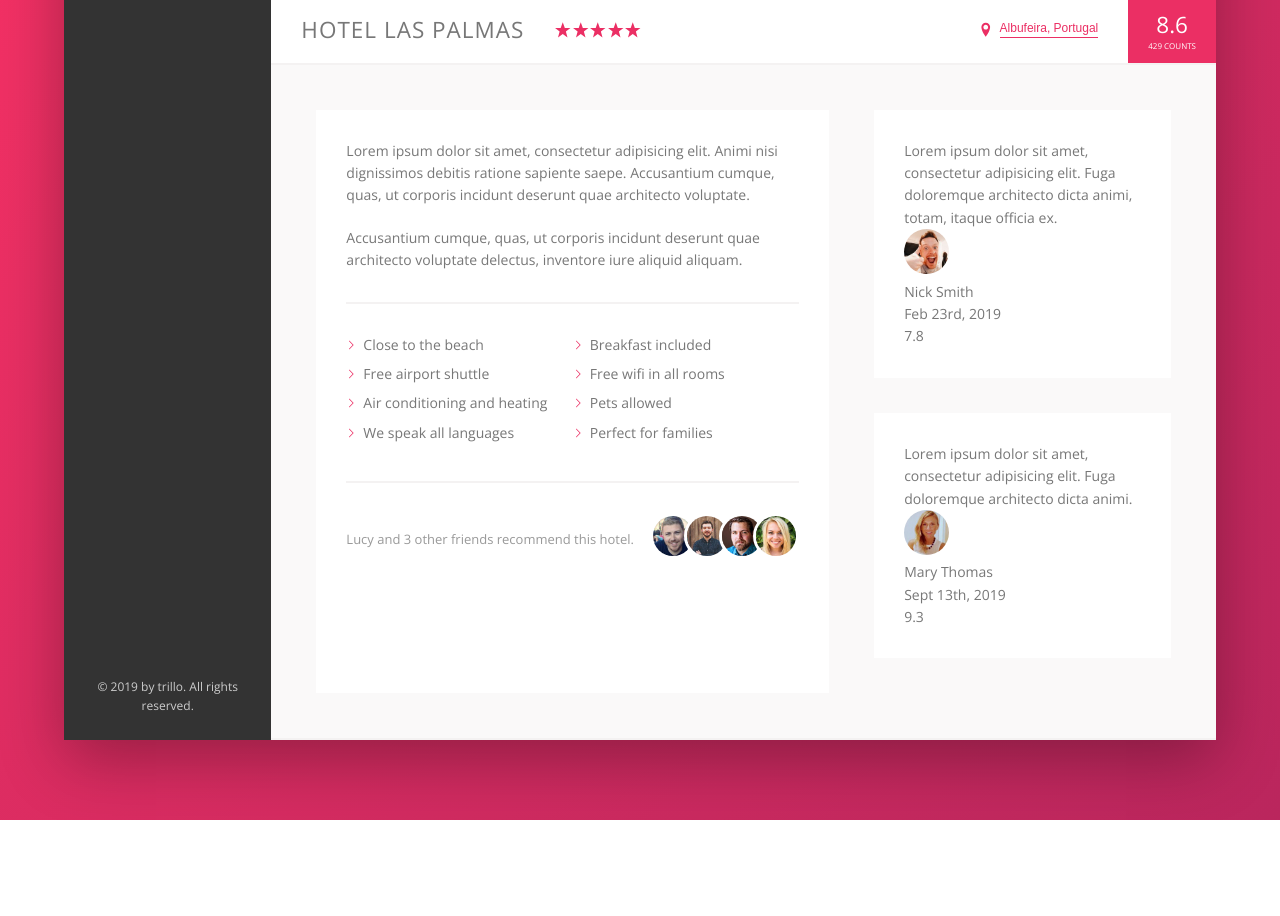
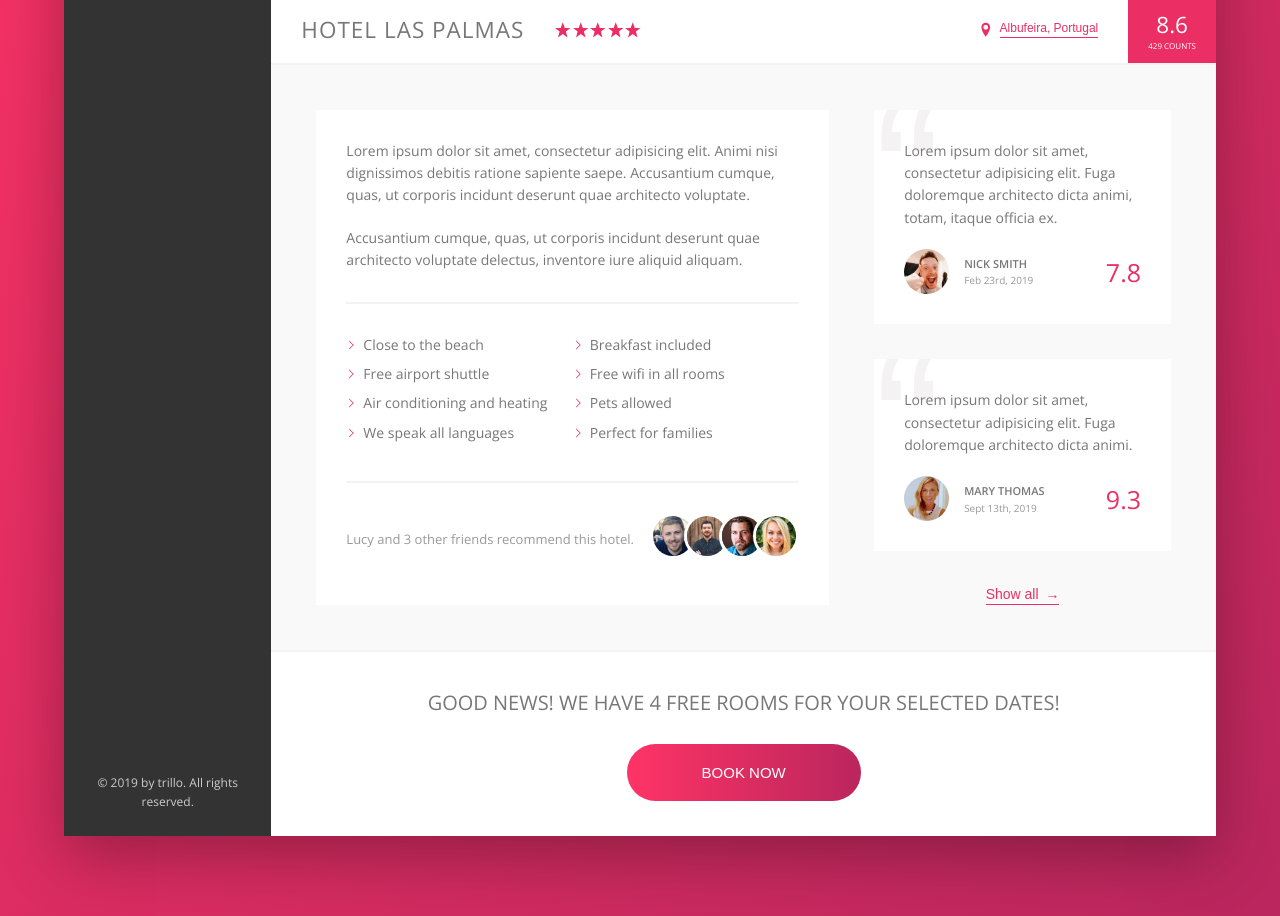
Before and after one commit to AllenLin0321/Trillo, a website: page index.html in a window 1280 px wide. Shown: the part 523-1439 px from the top of the page. Before the commit the page ends 1343 px from the top, so only its background shows below. Drawn offline with nearby package versions, Linux system fonts and the light colour scheme.

Commit message:
Finish Web version

```diff
--- a/index.html
+++ b/index.html
@@ -188,7 +188,8 @@
 
                         <figure class="review">
                             <blockquote class="review__text">
-                                Lorem ipsum dolor sit amet, consectetur adipisicing elit. Fuga doloremque architecto dicta animi.
+                                Lorem ipsum dolor sit amet, consectetur adipisicing elit. Fuga doloremque architecto
+                                dicta animi.
                             </blockquote>
                             <figcaption class="review__user">
                                 <img src="img/user-2.jpg" alt="User 2" class="review__photo">
@@ -199,7 +200,22 @@
                                 <div class="review__rating">9.3</div>
                             </figcaption>
                         </figure>
+
+                        <button class="btn-inline">Show all <span>&rarr;</span></button>
                     </div>
+
+
+
+                </div>
+
+                <div class="cta">
+                    <h2 class="cta__book-now">
+                        Good News! We have 4 free rooms for your selected dates!
+                    </h2>
+                    <button class="btn">
+                        <span class="btn__visible">Book now</span>
+                        <span class="btn__invisible">Only 4 rooms left</span>
+                    </button>
                 </div>
             </main>
         </div>
--- a/sass/_components.scss
+++ b/sass/_components.scss
@@ -273,8 +273,17 @@
     display: inline-block;
     transition: all .2s;
 
+    & span {
+        margin-left: 3px;
+        transition: margin-left .2s;
+    }
+
     &:hover {
         color: var(--color-grey-dark-1);
+
+        & span {
+            margin-left: 8px;
+        }
     }
 
     &:focus {
@@ -359,40 +368,123 @@
     box-shadow: var(--shadow-light);
     padding: 3rem;
     margin-bottom: 3.5rem;
+    position: relative;
+    overflow: hidden;
 
     &__text {
-
+        margin-bottom: 2rem;
+        z-index: 10;
+        position: relative;
     }
 
     &__user {
-
+        display: flex;
+        align-items: center;
+        justify-content: space-between;
     }
 
     &__photo {
         height: 4.5rem;
         width: 4.5rem;
         border-radius: 50%;
+        margin-right: 1.5rem;
     }
 
     &__user-box {
-
+        margin-right: auto;
     }
 
     &__user-name {
-
+        font-size: 1.1rem;
+        font-weight: 600;
+        text-transform: uppercase;
     }
 
     &__user-date {
-
+        font-size: 1rem;
+        color: var(--color-grey-dark-3);
     }
 
     &__rating {
+        font-size: 2.5rem;
+        color: var(--color-primary);
+    }
 
+    &::before {
+        content: "\201C";
+        position: absolute;
+        top:6rem;
+        left: 0;
+        line-height: 1rem;
+        font-size: 20rem;
+        color: var(--color-grey-light-2);
+        font-family: sans-serif;
+        z-index: 1;
     }
 
 
 }
 
+//////////////////////////////
+// Call to action
+.cta {
+    padding: 3.5rem 0;
+    text-align: center;
+    background-color: white;
+
+    &__book-now {
+        font-size: 2rem;
+        font-weight: 400;
+        text-transform: uppercase;
+        margin-bottom: 2.5rem;
+    }
+}
+
+.btn {
+    font-size: 1.5rem;
+    font-weight: 300;
+    text-transform: uppercase;
+    border-radius: 100px;
+    border: none;
+    background-image: linear-gradient(to right, var(--color-primary-light),var(--color-primary-dark));
+    color: white;
+    cursor: pointer;
+    position: relative;
+    overflow: hidden;
+    outline: none;
+
+    & > * {
+        display: inline-block;
+        height: 100%;
+        width: 100%;
+        transition: all .2s;
+    }
+
+    &__visible { padding: 2rem 7.5rem; }
+
+    &__invisible {
+        position: absolute;
+        padding: 2rem 0;
+        left: 0;
+        top: -100%;
+    }
+
+    &:hover {
+        background-image: linear-gradient(to left, var(--color-primary-light),var(--color-primary-dark));
+        outline: none;
+        animation: pulsate 1s 1s infinite;
+    }
+
+    &:hover &__visible {
+        transform: translateY(100%);
+    }
+
+
+    &:hover &__invisible {
+        top: 0;
+    }
+
+}
 
 @keyframes pulsate {
     0% {
--- a/sass/_layout.scss
+++ b/sass/_layout.scss
@@ -50,5 +50,8 @@
 }
 
 .user-reviews {
+    display: flex;
     flex: 1;
+    flex-direction: column;
+    align-items: center;
 }
```
Also changed, not shown: css/style.css.
